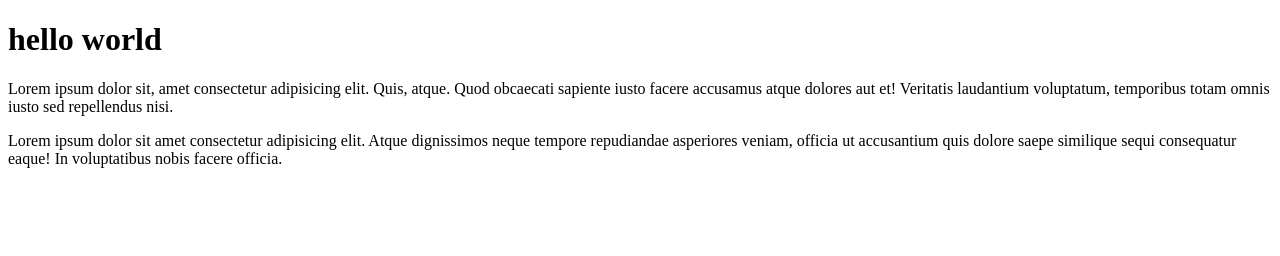
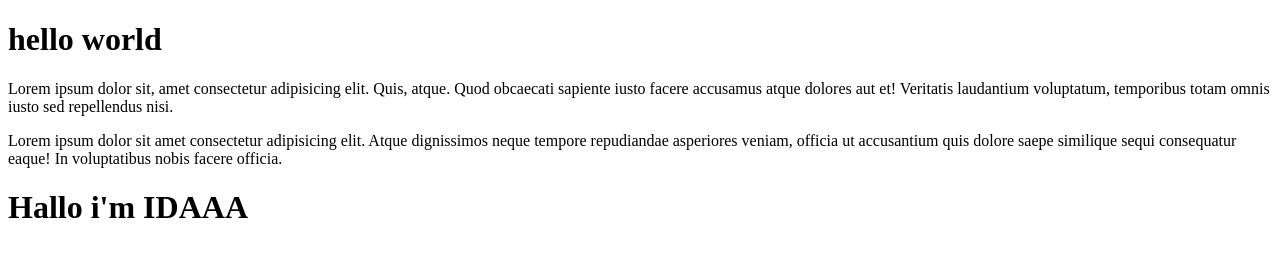
Before and after one commit to sitinurwahida31/belajar-git, a plain HTML site: page index.html in a window 1280 px wide. Drawn offline with Linux system fonts and the light colour scheme.

Commit message:
menambahkan baris

```diff
--- a/index.html
+++ b/index.html
@@ -11,8 +11,11 @@
     <p>
         Lorem ipsum dolor sit, amet consectetur adipisicing elit. Quis, atque. Quod obcaecati sapiente iusto facere accusamus atque dolores aut et! Veritatis laudantium voluptatum, temporibus totam omnis iusto sed repellendus nisi.
     </p>
+
     <p>
         Lorem ipsum dolor sit amet consectetur adipisicing elit. Atque dignissimos neque tempore repudiandae asperiores veniam, officia ut accusantium quis dolore saepe similique sequi consequatur eaque! In voluptatibus nobis facere officia.
     </p>
+    <h1>Hallo i'm IDAAA</h1>
+
 </body>
 </html>
```
